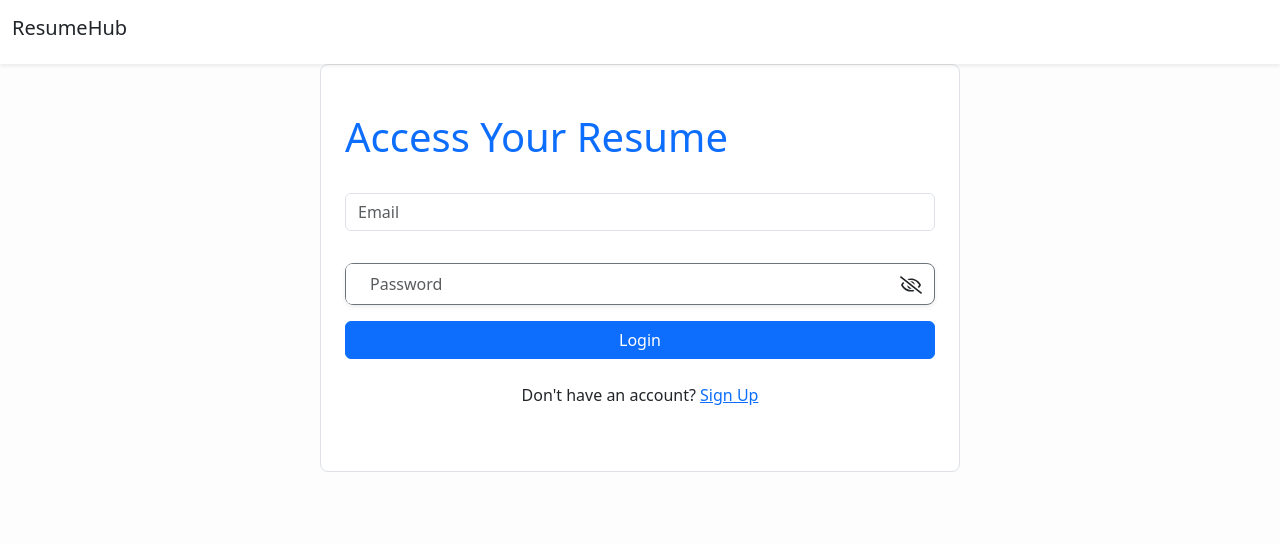
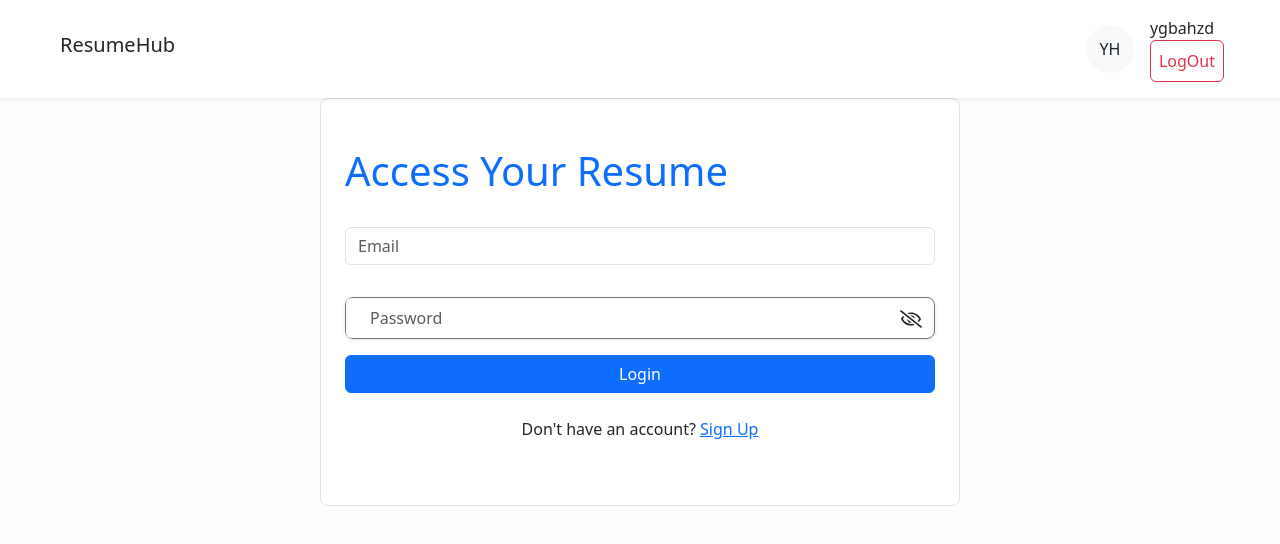
Before and after one commit to 0uali-Yassine/Front-ResumeHub, a React (Vite) app: page / in a window 1280 px wide. Shown: the top 544 px of the page. Built offline with nearby package versions, Linux system fonts and the light colour scheme.

Commit message:
add profile info to navbar

```diff
--- a/src/components/Navbar.jsx
+++ b/src/components/Navbar.jsx
@@ -1,11 +1,13 @@
 import React from 'react'
+import ProfileInfo from './ProfileInfo'
 
 function Navbar() {
   return (
-    <nav className="navbar navbar-expand-lg navbar-light bg-white shadow-sm">
+    <nav className="navbar navbar-expand-lg navbar-light bg-white shadow-sm px-5">
       <div className="container-fluid">
         <h2 className="navbar-brand text-dark py-2">ResumeHub</h2>
       </div>
+      <ProfileInfo />
     </nav>
 
   )
--- a/src/components/ProfileInfo.jsx
+++ b/src/components/ProfileInfo.jsx
@@ -0,0 +1,22 @@
+import React from 'react'
+import { getInitials } from '../utils/helper'
+
+function ProfileInfo() {
+    return (
+        <div className="d-flex align-items-center gap-3 p-2">
+            <div className="d-flex justify-content-center align-items-center rounded-circle bg-light text-dark font-weight-medium" style={{ width: '3rem', height: '3rem' }}>
+                {getInitials("ygbahzd hg")}
+            </div>
+            <div>
+                <p className="text-sm font-weight-medium m-0">ygbahzd</p>
+                <button className="btn btn-outline-danger p-2 text-sm font-weight-bold">
+                    LogOut
+                </button>
+
+            </div>
+        </div>
+
+    )
+}
+
+export default ProfileInfo
```
